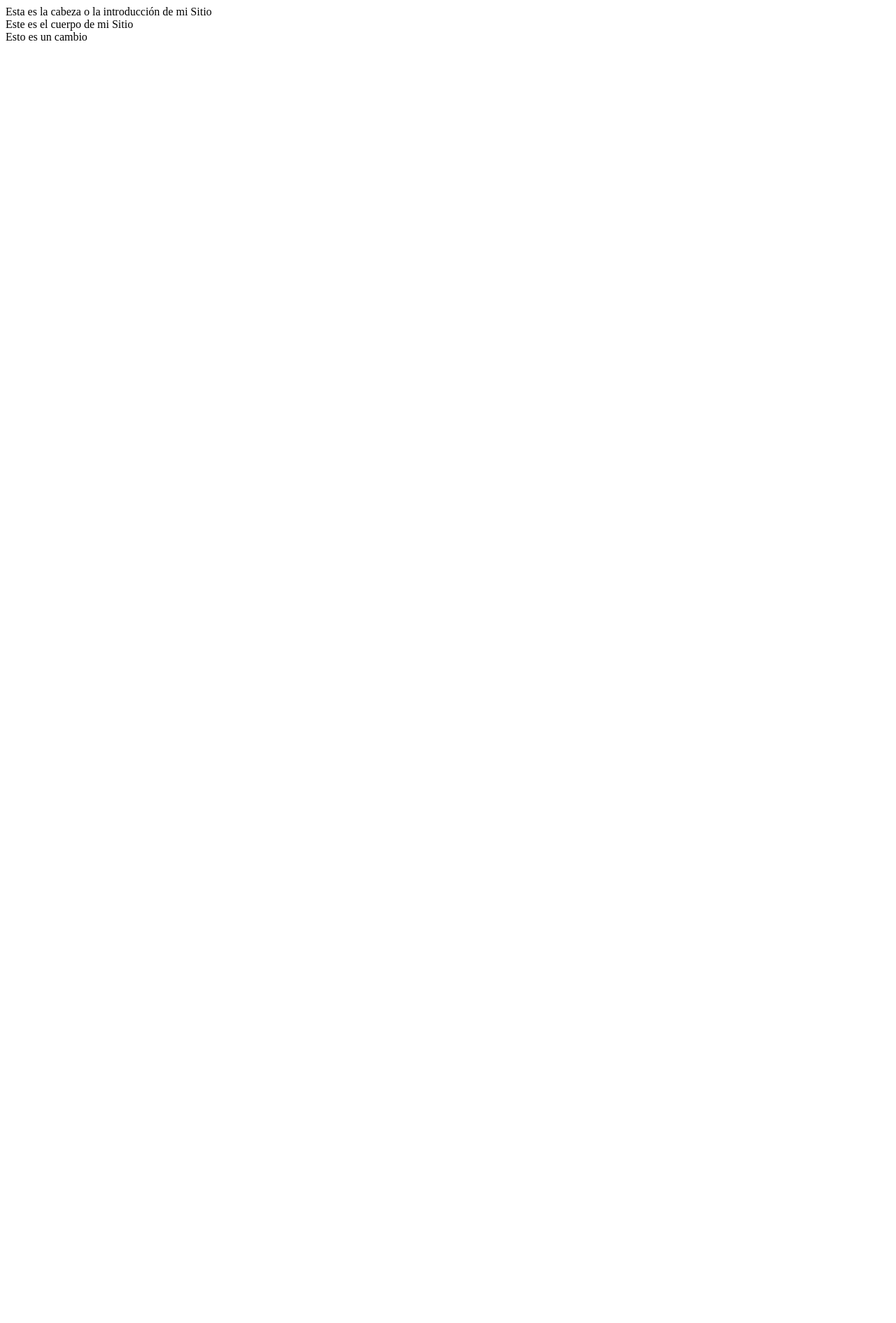
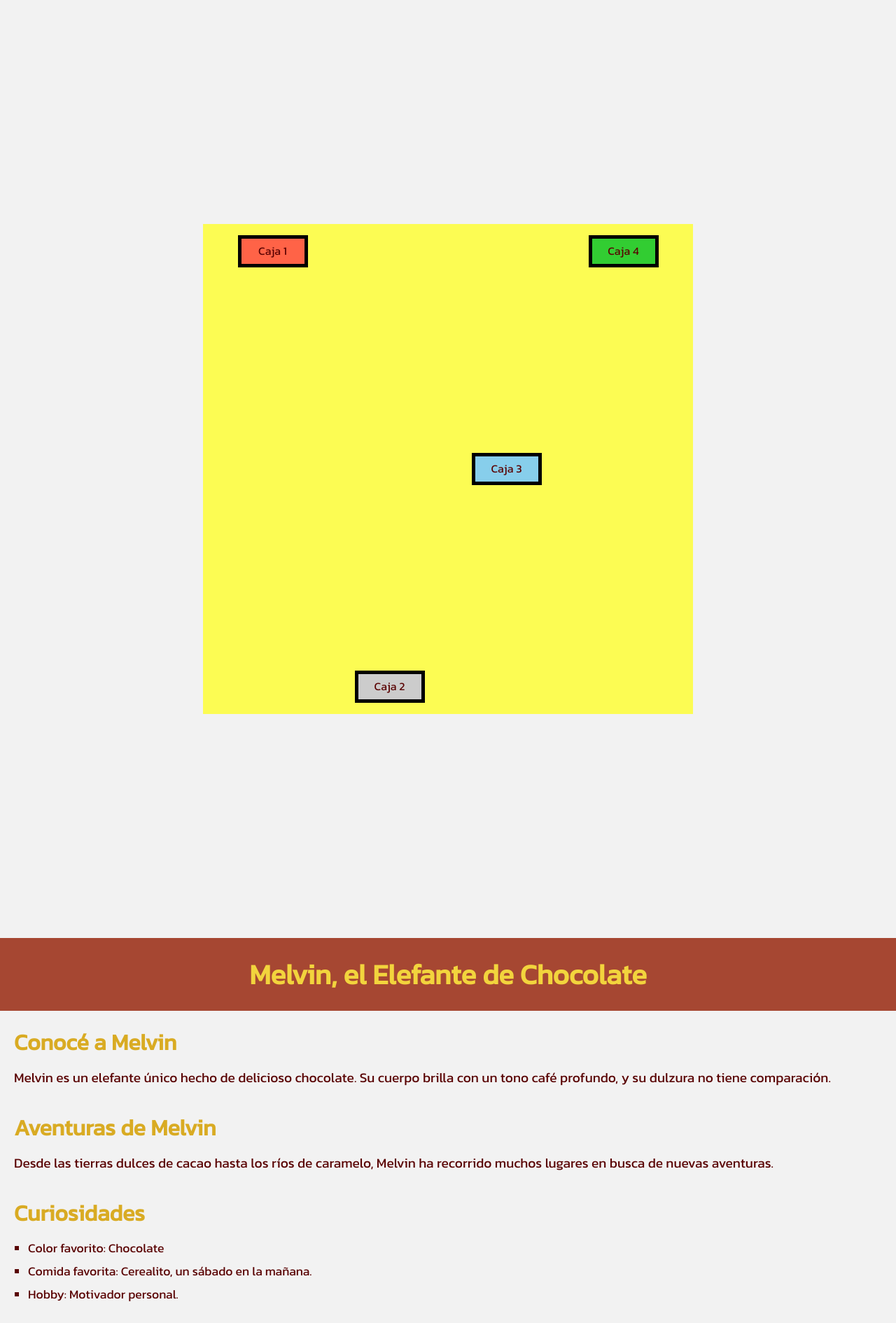
Before and after one commit to WabbaJag/Demo-Desarrollo-Web, a plain HTML site: page index.html in a window 1280 px wide. Shown: the top 1890 px of the page at 70% size. Before the commit the page ends 800 px from the top, so only its background shows below. Drawn offline with Linux system fonts and the light colour scheme.

Commit message:
Limpieza - Quitar Home y cambiarlo por index

```diff
--- a/index.html
+++ b/index.html
@@ -1,22 +1,75 @@
 <!DOCTYPE html>
-<html lang="en">
+<html lang="es">
 <head>
     <meta charset="UTF-8">
     <meta name="viewport" content="width=device-width, initial-scale=1.0">
-    <title>Mi Maravilloso Sitio</title>
+    <title>Melvin, el Elefante de Chocolate</title>
+    <link rel="stylesheet" href="styles/styles.css">
 </head>
 <body>
-    <header>
-        Esta es la cabeza o la introducción de mi Sitio
-    </header>
-    <article>
-        Este es el cuerpo de mi Sitio
-    </article>
-    <div>Esto es un cambio</div>
+
+    <div id="cajaContainer">
+        <div id="caja1" class="cajas">
+            Caja 1
+        </div>
+        <div id="caja2" class="cajas">
+            Caja 2
+        </div>
+        <div id="caja3" class="cajas">
+            Caja 3
+        </div>
+        <div id="caja4" class="cajas">
+            Caja 4
+        </div>
+
+
+    </div>
+
+    <div id="header">
+        <h1>Melvin, el Elefante de Chocolate</h1>
+    </div>
+
+    <div id="content">
+        <div class="section">
+            <h2>Conocé a Melvin</h2>
+            <p>Melvin es un elefante único hecho de delicioso chocolate. Su cuerpo brilla con un tono café profundo, y su dulzura no tiene comparación.</p>
+        </div>
+
+        <div class="section">
+            <h2>Aventuras de Melvin</h2>
+            <p>Desde las tierras dulces de cacao hasta los ríos de caramelo, Melvin ha recorrido muchos lugares en busca de nuevas aventuras.</p>
+        </div>
+
+        <div class="section curiosidades">
+            <h2>Curiosidades</h2>
+            <ul>
+                <li>Color favorito: Chocolate</li>
+                <li>Comida favorita: Cerealito, un sábado en la mañana.</li>
+                <li>Hobby: Motivador personal.</li>
+            </ul>
+        </div>
+        <div class="section">
+            <h2>Únete a la Aventura de Melvin</h2>
+            <img src="melvin-elefante-chocolate.jpg" alt="Melvin, el Elefante de Chocolate" class="imagen-melvin">
+        </div>
+
+
+        <!-- <div class="section interaccion">
+
+            <form class="formulario">
+                <label for="nombre">Nombre:</label>
+                <input type="text" id="nombre" name="nombre" placeholder="Tu nombre" required>
+                <label for="email">Email:</label>
+                <input type="email" id="email" name="email" placeholder="Tu email" required>
+                <button type="submit" class="boton">¡Únete ahora!</button>
+            </form>
+        </div> -->
+    </div>
+
+
+
+    <div id="footer">
+        <p>© 2024 Melvin, el Elefante de Chocolate. Todos los derechos reservados.</p>
+    </div>
 </body>
 </html>
-
-
-<!-- CTRL + S - Guardar
-CTRL + K + C - Comentarios
-CTRL + K + U - Descomentar -->
```
Also changed, not shown: home.html (deleted, +0 -75 lines).
